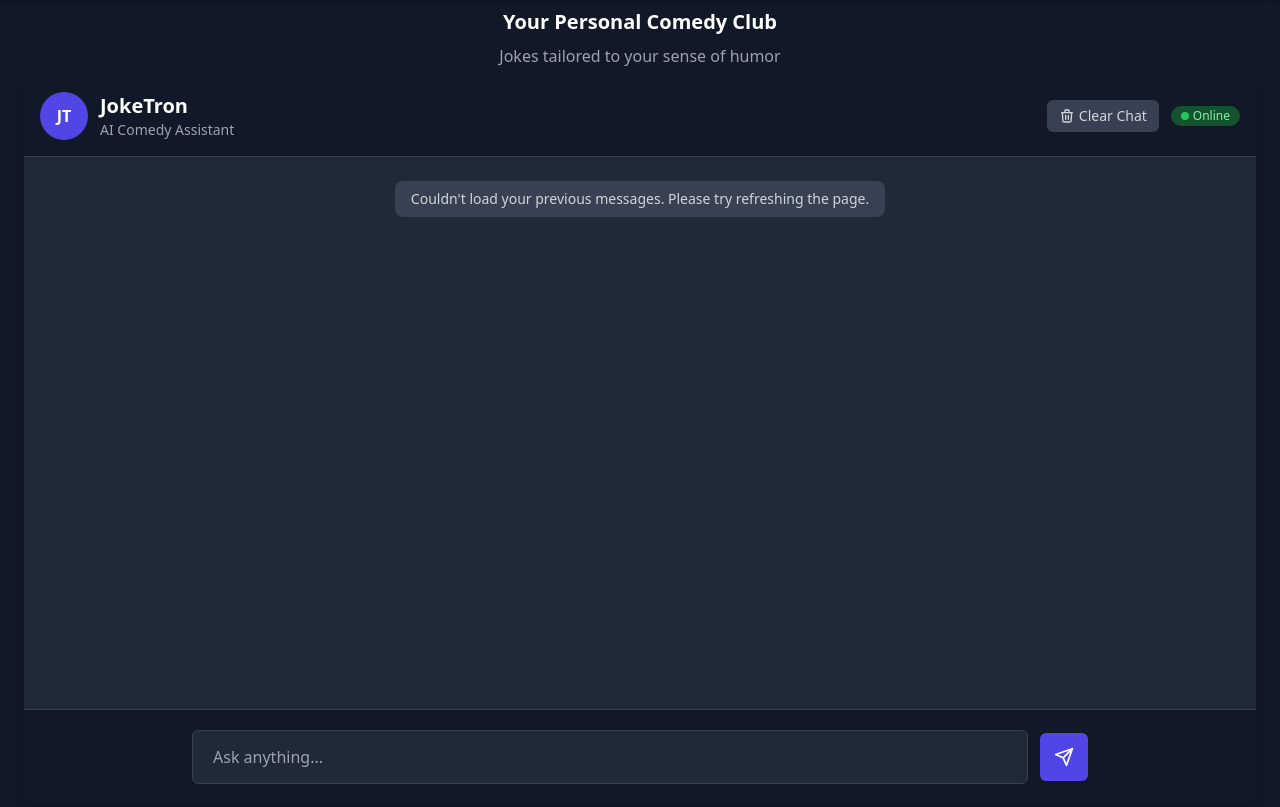
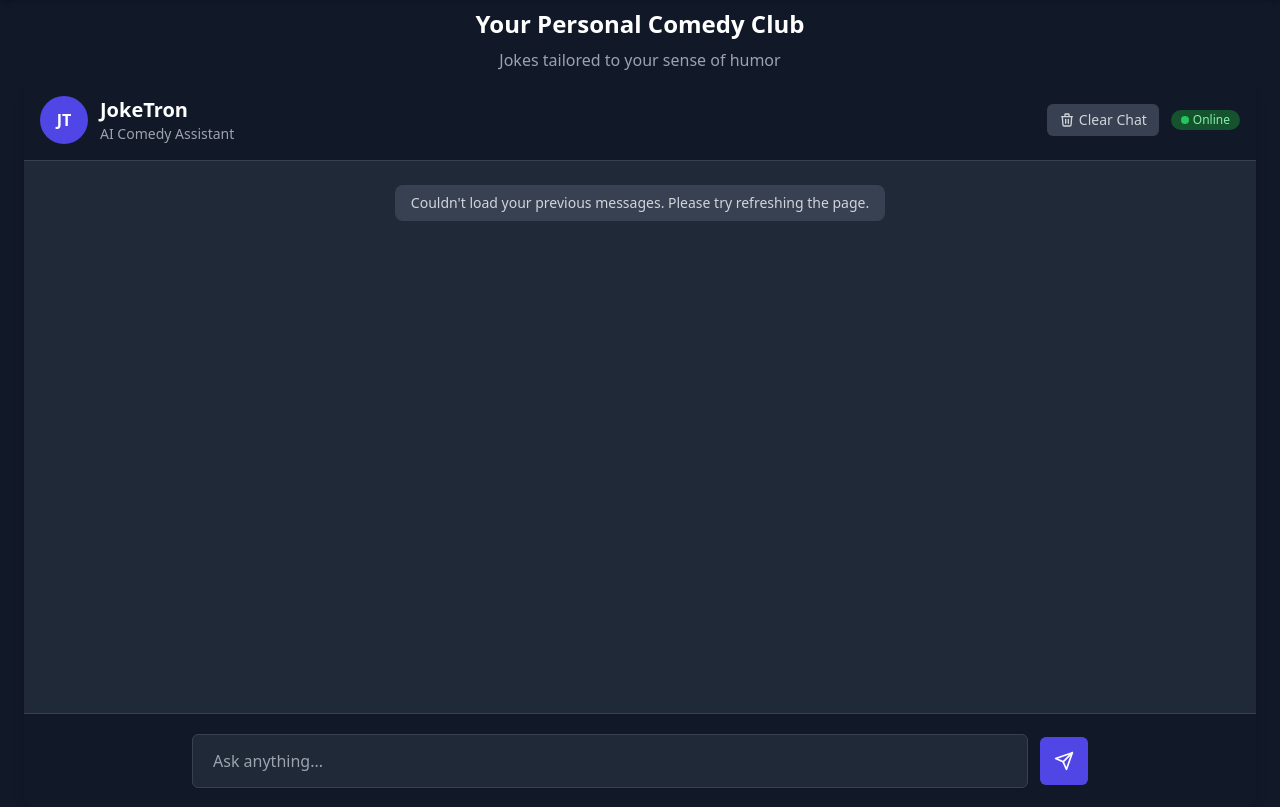
Before and after one commit to Harsha8321/JokeTron, a Flask app: template templates/chat.html in a window 1280 px wide. Shown: the part 64-871 px from the top of the page. Run offline with Flask 3, Linux system fonts and the light colour scheme; the template is opened without the code that fills it, so the values that code supplies are empty; some libraries are stand-ins or nearby versions.

Commit message:
Made Changes in the Chat Page

```diff
--- a/templates/chat.html
+++ b/templates/chat.html
@@ -3,7 +3,7 @@
 {% block content %}
 <div class="w-full mx-auto px-4">
     <div class="text-center mb-2">
-        <h1 class="text-xl font-bold text-gray-900 dark:text-white">Your Personal Comedy Club</h1>
+        <h1 class="text-2xl font-bold text-gray-900 dark:text-white">Your Personal Comedy Club</h1>
         <p class="text-gray-600 dark:text-gray-400 mt-2">Jokes tailored to your sense of humor</p>
     </div>
 
```
